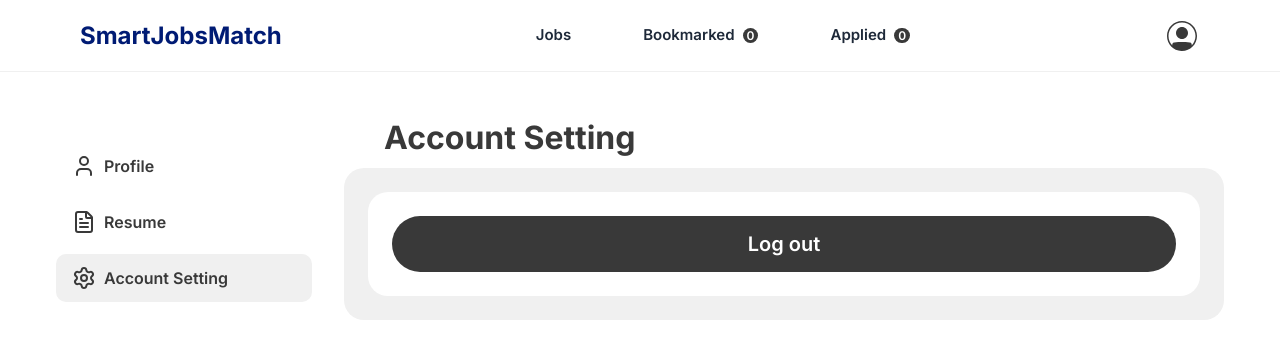
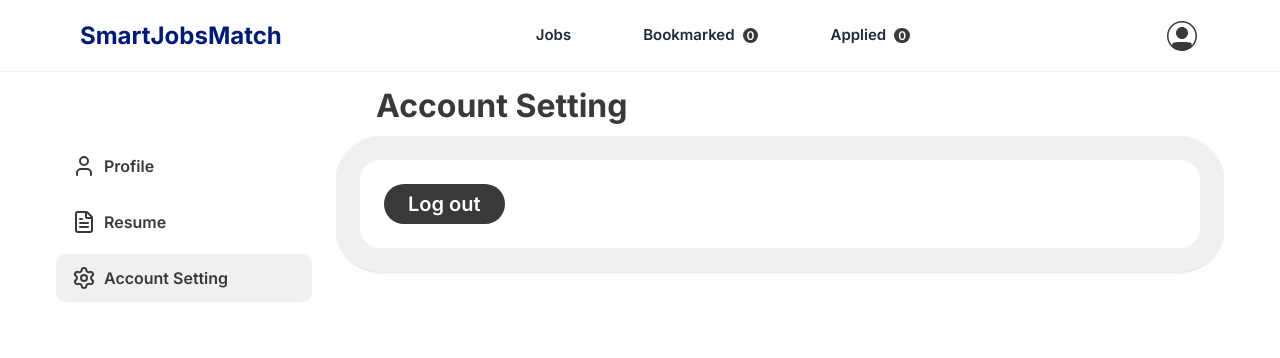
Before and after one commit to sstatar/smartjobmatch-frontend, a Next.js app: page /profile/accountSetting in a window 1280 px wide. Shown: the top 358 px of the page. Built offline with nearby package versions, Linux system fonts and the light colour scheme; no server answers.

Commit message:
feat: complete account settings and layout refinements

```diff
--- a/app/(applicant)/(main)/profile/accountSetting/page.tsx
+++ b/app/(applicant)/(main)/profile/accountSetting/page.tsx
@@ -1,29 +1,32 @@
-import Sidebar from "@/components/layout/sidebar/Sidebar";
 import ButtonSecond from "@/components/ui/Button-2";
 import { logout } from "@/app/actions/auth";
 
 export default async function page() {
+    return (
+        <div className="min-h-[80vh] flex flex-col">
+            <div className="flex flex-1 flex-col mt-2.5 w-full overflow-hidden">
+                <div>
+                    <h1 className="text-heading-200 font-(--weight-heading) text-accent mx-4 md:mx-10 mb-2 md:mb-1.5">
+                        Account Setting
+                    </h1>
 
-
-
-    return (
-        <div className="h-screen flex flex-col mt-8">
-
-
-                <div className="flex flex-1 flex-col mt-2.5 width-full overflow-hidden">
-                    <div>
-                        <h1 className=" text-heading-200 font-(--weight-heading) text-accent mx-10 mb-1.5">
-                            Account Setting
-                        </h1>
-
-                        <div className="flex bg-accent-2 p-6 rounded-lg">
-                            <div className="flex bg-secondary w-full rounded-3 p-6">
-                            <ButtonSecond variant="tertiary" onClick={logout}>Log out</ButtonSecond>
-                            </div>
+                    {/* 💡 เพิ่ม mx-4 md:mx-10 เพื่อให้ขอบซ้ายขวาตรงกับบรรทัด Header (Account Setting) พอดี */}
+                    <div className="flex bg-accent-2  p-4 md:p-6 rounded-xl shadow-sm">
+                        <div className="flex bg-secondary w-full rounded-lg p-6 md:p-6">
+                            <form action={logout}>
+                                <ButtonSecond
+                                    variant="tertiary"
+                                    type="submit"
+                                    // 💡 ใช้ w-fit! (กว้างพอดีคำ), h-10! (ลดความสูง), px-6! (ลดขอบข้าง), และ text-sm! (ลดขนาดฟอนต์)
+                                    className="w-fit! h-10! px-6! text-sm! md:text-xl! rounded-lg!"
+                                >
+                                    Log out
+                                </ButtonSecond>
+                            </form>
                         </div>
                     </div>
                 </div>
             </div>
-
+        </div>
     );
 }
--- a/app/(applicant)/(main)/profile/layout.tsx
+++ b/app/(applicant)/(main)/profile/layout.tsx
@@ -7,7 +7,7 @@ export default function ProfileLayout({
 }) {
     return (
         // 💡 1. เปลี่ยนจาก flex เฉยๆ เป็น flex-col (มือถือ) และ md:flex-row (คอม)
-        <div className="flex flex-col lg:flex-row w-full max-w-screen-2xl mx-auto px-4 md:px-8 py-4 md:py-0 gap-4 md:gap-8">
+        <div className="flex flex-col lg:flex-row w-full max-w-screen-2xl mx-auto px-4 md:px-8 py-4 md:py-0 gap-2 md:gap-6">
             {/* 💡 เติม md:mt-[84px] หรือ md:mt-20 เข้าไป เพื่อกด Sidebar ลงมาให้ตรงกับขอบสีเทา */}
             <aside className="w-full md:w-64 flex-shrink-0 md:mt-[70px]">
                 <Sidebar />
--- a/app/(applicant)/(main)/profile/resume/page.tsx
+++ b/app/(applicant)/(main)/profile/resume/page.tsx
@@ -30,7 +30,7 @@ export default async function page() {
                         Resume
                     </h1>
 
-                    <div className="flex bg-accent-2 p-4 md:p-6 rounded-lg shadow-sm">
+                    <div className="flex bg-accent-2 p-4 md:p-6 rounded-xl shadow-sm">
                         <ResumeSectionDisplay
                             initialStep={initialStep}
                             resumeData={{
--- a/components/ui/Button-2.tsx
+++ b/components/ui/Button-2.tsx
@@ -6,6 +6,8 @@ type ButtonSecondProps = {
     variant?: "primary" | "secondary" | "tertiary";
     disabled?: boolean;
     className?: string;
+    // 💡 1. เพิ่ม type เข้าไปใน Props
+    type?: "button" | "submit" | "reset";
 };
 
 export default function ButtonSecond({
@@ -14,6 +16,8 @@ export default function ButtonSecond({
     variant = "primary",
     disabled = false,
     className = "",
+    // 💡 2. รับค่า type เข้ามา (ถ้าไม่ส่งมา ให้ค่าเริ่มต้นเป็น "button")
+    type = "button",
 }: ButtonSecondProps) {
     // 💡 ปลดล็อก max-w-[350px] ออก และเติม w-full เพื่อให้ปุ่มยืดหยุ่น 100% ตามกล่องพ่อแม่
     const base =
@@ -27,6 +31,8 @@ export default function ButtonSecond({
 
     return (
         <button
+            // 💡 3. ส่งค่า type ลงไปให้ปุ่ม HTML ตัวจริง
+            type={type}
             onClick={onClick}
             disabled={disabled}
             className={`${base} ${className} ${variants[variant]} ${
```
